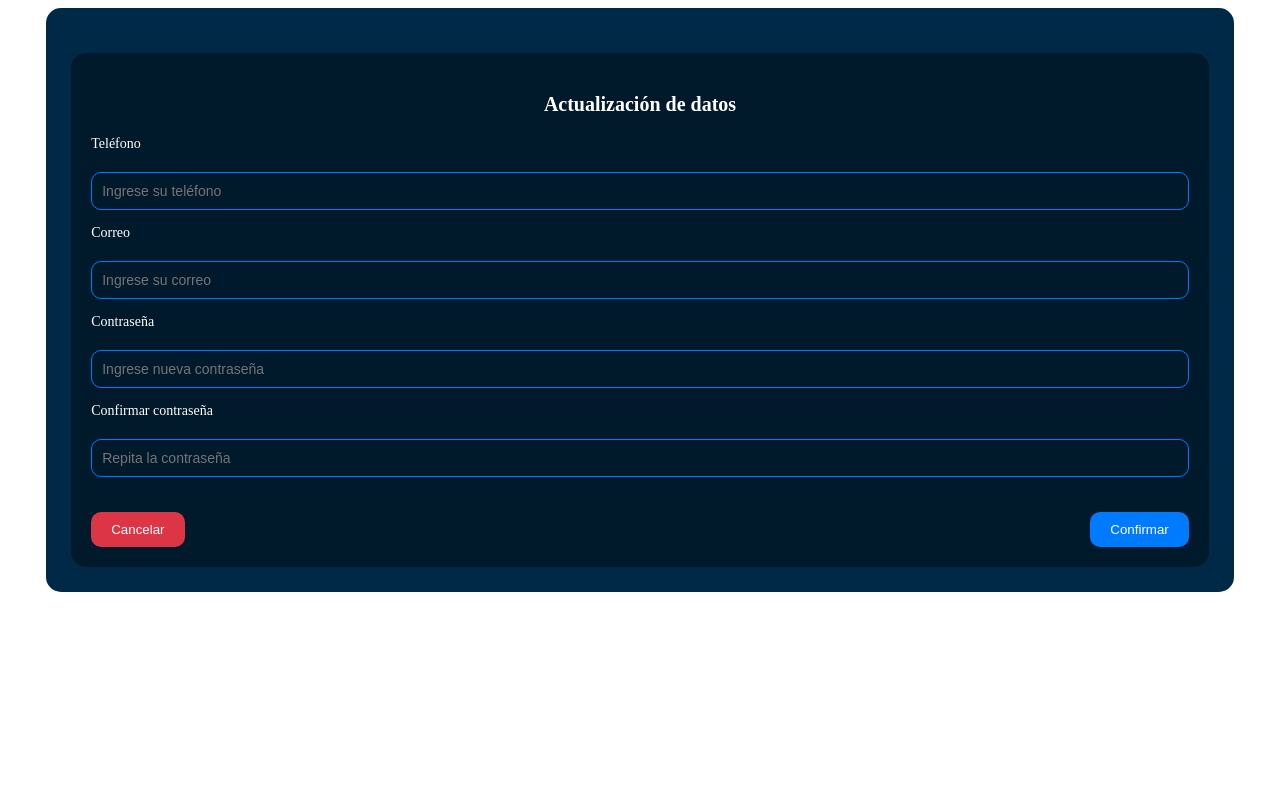
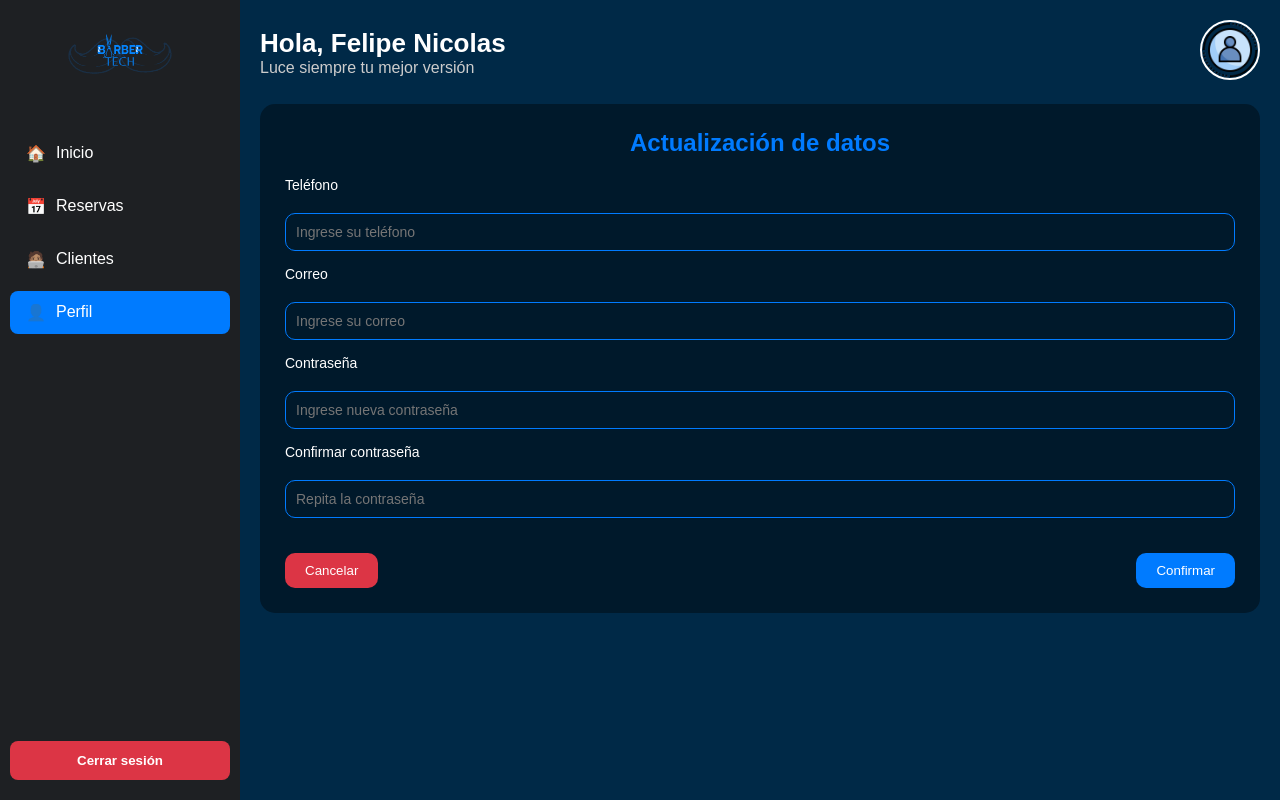
Before and after one commit to Nicoals15/4VNFS, a plain HTML site: page Barbero_perfil.html in a window 1280 px wide. Drawn offline with Linux system fonts and the light colour scheme.

Commit message:
actulizaacion href y barbero_perfil

```diff
--- a/Barbero_perfil.html
+++ b/Barbero_perfil.html
@@ -3,15 +3,54 @@
 <head>
   <meta charset="UTF-8">
   <meta name="viewport" content="width=device-width, initial-scale=1.0">
-  <title>Clientes - BarberTech</title>
+  <title>Perfil - BarberTech</title>
   <link rel="stylesheet" href="./css/Barbero/styles_barbero_perfil.css">
   <script src="https://kit.fontawesome.com/a2e0e6ad5d.js" crossorigin="anonymous"></script>
 </head>
 <body>
   <div class="dashboard">
 
-  <div class="dashboard-content perfil">
-    <h3>Actualización de datos</h3>
+    <!-- Sidebar -->
+    <aside class="sidebar">
+      <div class="logo">
+        <img src="./Imagenes/logos/Recurso 1.png" alt="Logo BarberTech">
+      </div>
+      <nav>
+    <a href="./Barbero_inicio.html" class="nav-item">
+      <span class="icon">🏠</span>
+      <span>Inicio</span>
+    </a>
+    <a href="./Barbero_Reservas.html" class="nav-item">
+      <span class="icon">📅</span>
+      <span>Reservas</span>
+    </a>
+    <a href="./Barbero_clientes.html" class="nav-item">
+      <span class="icon">🧑🏽‍💻</span>
+      <span>Clientes</span>
+    </a>
+    <a href="./Barbero_clientes.html" class="nav-item active">
+      <span class="icon">👤</span>
+      <span>Perfil</span>
+    </a>
+  </nav>
+      <button class="logout">Cerrar sesión</button>
+    </aside>
+
+    <!-- Main -->
+    <main class="main">
+      <header class="header">
+        <div>
+          <h1>Hola, Felipe Nicolas</h1>
+          <p>Luce siempre tu mejor versión</p>
+        </div>
+        <div class="profile">
+          <img src="./Imagenes/iconos/perfil.png" alt="Perfil" class="profile-pic">
+        </div>
+      </header>
+
+      <!-- Contenido perfil -->
+      <section class="card perfil-card">
+        <h2>Actualización de datos</h2>
         <form class="perfil-form">
           <label>Teléfono</label>
           <input type="text" placeholder="Ingrese su teléfono">
@@ -26,9 +65,12 @@
           <input type="password" placeholder="Repita la contraseña">
 
           <div class="perfil-buttons">
-        <button type="button" class="btn-cancelar">Cancelar</button>
-        <button type="submit" class="btn-confirmar">Confirmar</button>
+            <button type="button" class="btn cancelar">Cancelar</button>
+            <button type="submit" class="btn confirmar">Confirmar</button>
           </div>
         </form>
+      </section>
+    </main>
   </div>
-</div>
+</body>
+</html>
--- a/css/Barbero/styles_barbero_perfil.css
+++ b/css/Barbero/styles_barbero_perfil.css
@@ -1,55 +1,123 @@
-/* Recuadro grande */
-.dashboard {
-  background-color: #002947;
-  border-radius: 15px;
-  padding: 25px;
-  text-align: center;
-  color: #fff;
-  width: 90%;
-  margin: auto;
+:root {
+  --bg-main: #002947;
+  --bg-card: #00192B;
+  --bg-sidebar: #1e2023;
+  --blue-active: #007bff;
+  --red-logout: #dc3545;
+  --text-light: #ffffff;
+  --text-muted: #cccccc;
 }
 
-/* Encabezado */
-.dashboard-header h2 {
+/* Reset */
+* {
   margin: 0;
-  font-size: 24px;
-  font-weight: bold;
+  padding: 0;
+  box-sizing: border-box;
+  font-family: Arial, sans-serif;
 }
 
-.dashboard-header p {
-  margin: 5px 0 15px;
-  font-size: 14px;
-  color: #d0d0d0;
+body {
+  background: var(--bg-main);
+  color: var(--text-light);
+  min-height: 100vh;
 }
 
-.user-icon {
-  width: 80px;
-  height: 80px;
-  margin: 10px auto;
-  border-radius: 50%;
-  border: 3px solid #555;
-  display: flex;
-  justify-content: center;
-  align-items: center;
-  background-color: #00192B;
+.dashboard {
+  display: grid;
+  grid-template-columns: 240px 1fr;
+  min-height: 100vh;
 }
 
-.user-icon img {
-  width: 50px;
-  height: 50px;
+/* Sidebar */
+.sidebar {
+  background: var(--bg-sidebar);
+  padding: 20px 10px;
+  display: flex;
+  flex-direction: column;
+  align-items: center;
 }
 
-/* Contenido perfil */
-.dashboard-content.perfil {
-  background-color: #00192B;
+.logo img {
+  max-width: 120px;
+  margin-bottom: 40px;
+}
+
+.sidebar nav {
+  width: 100%;
+  display: flex;
+  flex-direction: column;
+  gap: 10px;
+}
+
+.nav-item {
+  display: flex;
+  align-items: center;
+  gap: 10px;
+  padding: 12px 16px;
+  border-radius: 8px;
+  text-decoration: none;
+  font-weight: 500;
+  color: var(--text-light);
+  transition: background 0.3s;
+}
+
+.nav-item:hover {
+  background: rgba(255,255,255,0.1);
+}
+
+.nav-item.active {
+  background: var(--blue-active);
+}
+
+.logout {
+  margin-top: auto;
+  padding: 12px;
+  width: 100%;
+  background: var(--red-logout);
+  color: #fff;
+  border: none;
+  border-radius: 8px;
+  font-weight: bold;
+  cursor: pointer;
+}
+
+/* Main */
+.main {
+  padding: 20px;
+}
+
+.header {
+  display: flex;
+  justify-content: space-between;
+  align-items: center;
+  margin-bottom: 20px;
+}
+.header h1 {
+  font-size: 26px;
+}
+.header p {
+  color: var(--text-muted);
+}
+.profile-pic {
+  width: 60px;
+  height: 60px;
+  border-radius: 50%;
+  object-fit: cover;
+  border: 2px solid #fff;
+}
+
+/* Card */
+.card {
+  background: var(--bg-card);
+  padding: 25px;
   border-radius: 15px;
-  padding: 20px;
   margin-top: 20px;
 }
 
-.dashboard-content h3 {
-  font-size: 20px;
+.card h2 {
   margin-bottom: 20px;
+  color: var(--blue-active);
+  text-align: center;
 }
 
 /* Formulario perfil */
@@ -67,7 +135,7 @@
 
 .perfil-form input {
   background: transparent;
-  border: 1px solid #007bff;
+  border: 1px solid var(--blue-active);
   border-radius: 10px;
   padding: 10px;
   color: #fff;
@@ -81,8 +149,7 @@
   margin-top: 20px;
 }
 
-.btn-cancelar {
-  background-color: #dc3545;
+.btn {
   border: none;
   border-radius: 10px;
   color: #fff;
@@ -91,20 +158,18 @@
   transition: 0.3s;
 }
 
-.btn-confirmar {
-  background-color: #007bff;
-  border: none;
-  border-radius: 10px;
-  color: #fff;
-  padding: 10px 20px;
-  cursor: pointer;
-  transition: 0.3s;
+.btn.cancelar {
+  background: var(--red-logout);
 }
 
-.btn-cancelar:hover {
+.btn.confirmar {
+  background: var(--blue-active);
+}
+
+.btn.cancelar:hover {
   background-color: #a71d2a;
 }
 
-.btn-confirmar:hover {
+.btn.confirmar:hover {
   background-color: #0056b3;
 }
```
Also changed, not shown: Barbero_Reservas.html (+4 -4 lines), Barbero_clientes.html (+18 -4 lines), Barbero_inicio.html (+4 -4 lines). Lines whose indentation alone changed are shown as unchanged.
